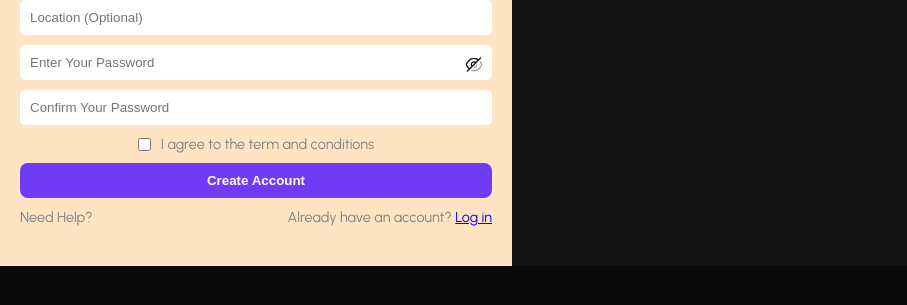
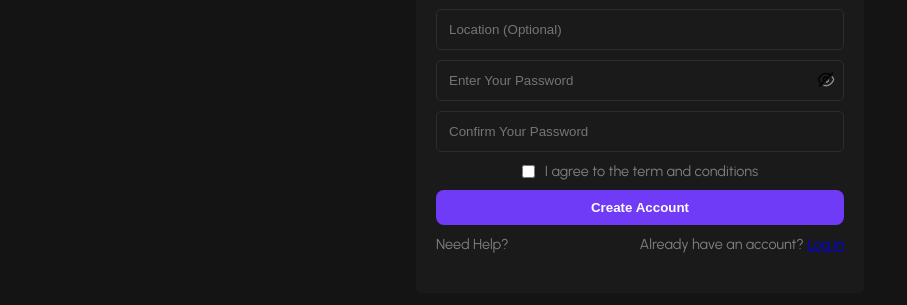
Before and after one commit to only-as19/Real-Esatate-Business, a PHP site: page /Sign/signUp.html in a window 1280 px wide. Shown: the part 341-646 px from the top of the page, without its empty margins (0-907 px from the left). Run offline with PHP 8.4, Linux system fonts and the light colour scheme.

Commit message:
Real Estate business Website - ADD CSS - Modifies form styling and adjust it in the page

```diff
--- a/Sign/style.css
+++ b/Sign/style.css
@@ -8,15 +8,31 @@ p,span{
     color: gray;
 }
 
+form h2{
+    margin-top: 0;
+}
+
 form{
-    width: 40%;
+    width: 35%;
     background-color: bisque;
+    background-color: #1a1a1a;
+    border-radius: 5px;
+}
+
+input{
+    color: gray;
+}
+
+select{
+    color: #808080;
 }
 
 input,select{
-    padding: 10px;
+    padding: 12px;
     border: none;
     border-radius: 5px;
+    border: 1px solid #2d2d2d;
+    background-color: inherit;
 }
 .personal-input {
       width: 100%;
@@ -111,3 +127,9 @@ button{
     display: flex;
     justify-content: space-between;
 }
+
+main{
+    display: flex;
+    justify-content: center;
+    padding: 40px 0;
+}
```
